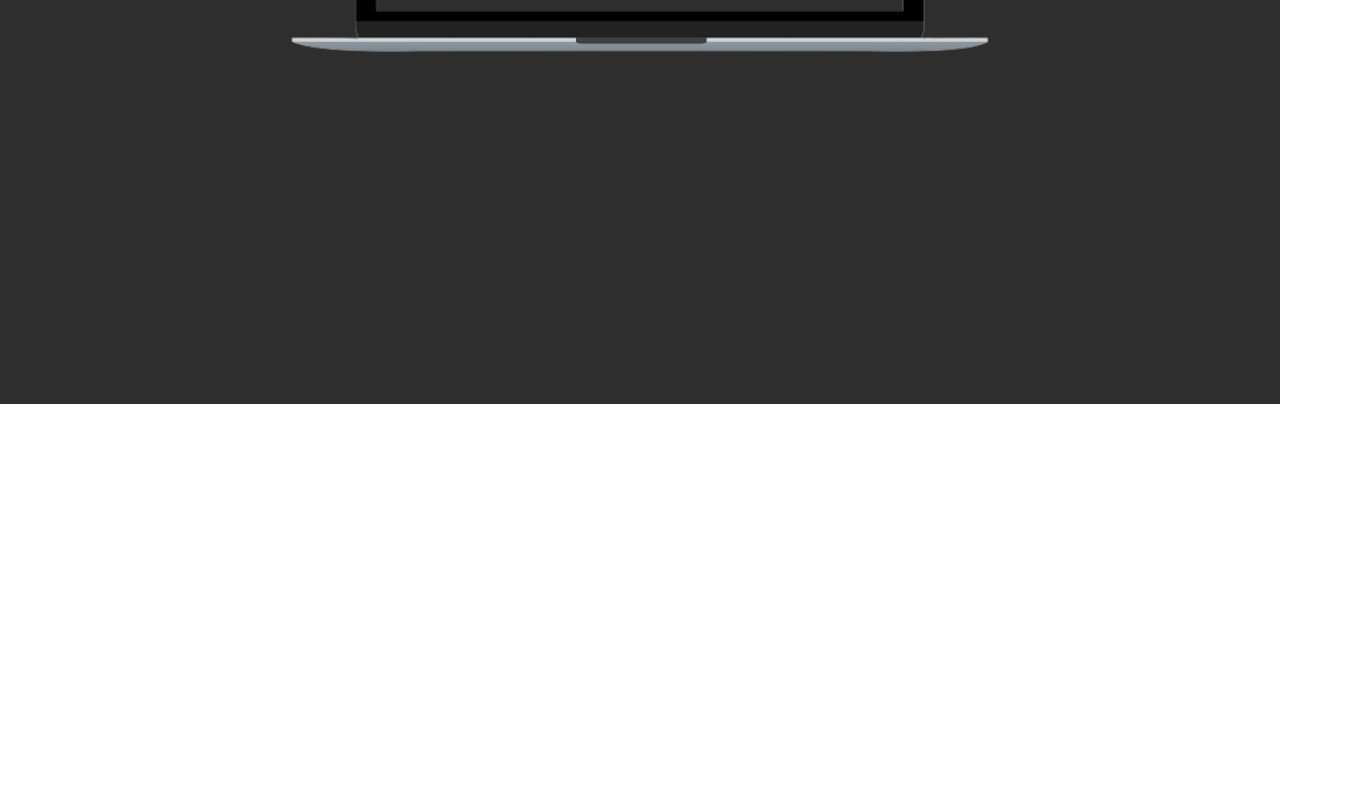
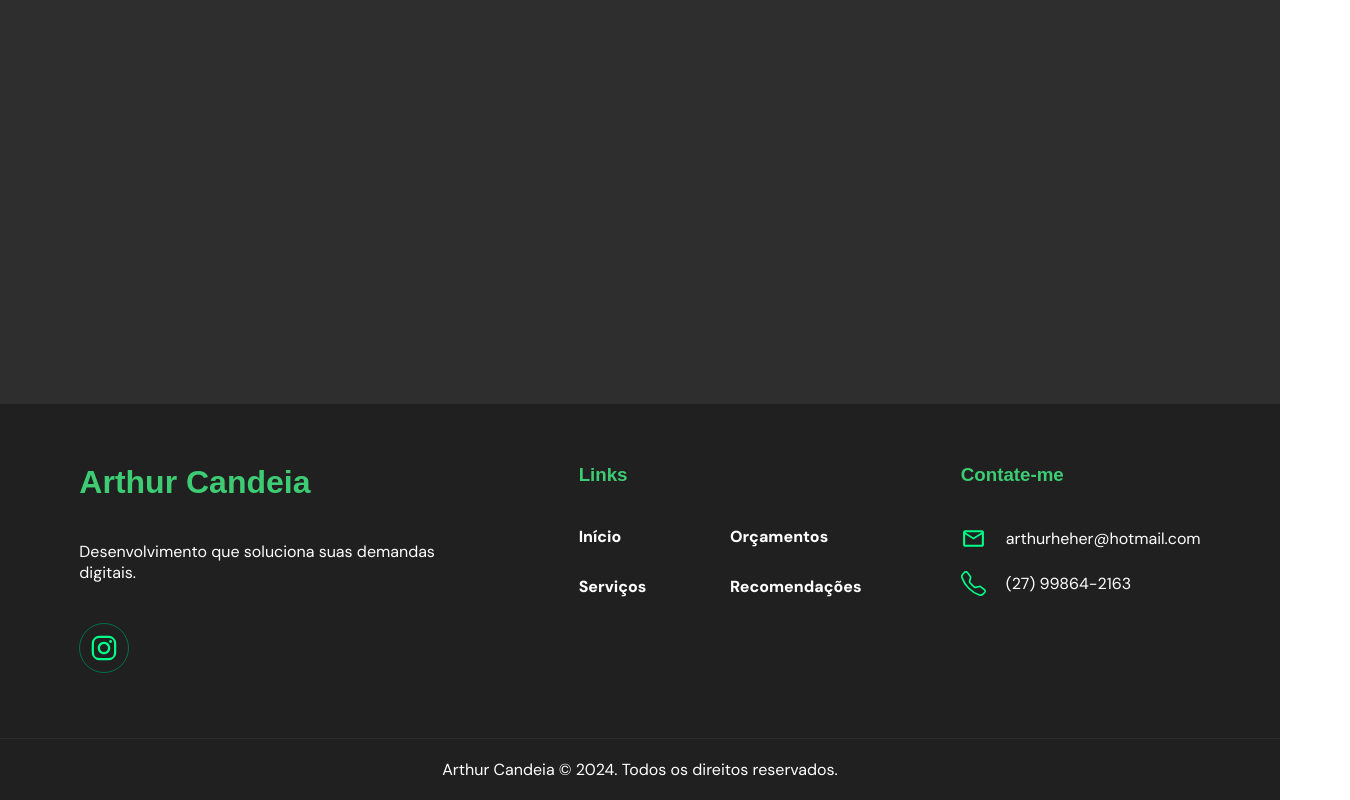
Before and after one commit to Arthur-Candeia/portfolio, a Next.js app: page /recomendacoes in a window 1280 px wide. Shown: the part 491-1291 px from the top of the page, 1350 px wide, since content can reach past the window. Before the commit the page ends 895 px from the top, so only its background shows below. Built offline with nearby package versions, Linux system fonts and the light colour scheme; a web font is replaced by a local one.

Commit message:
FEAT: Adicao do footer e construcao inicial da pagina de recomendacoes.

```diff
--- a/package.json
+++ b/package.json
@@ -13,6 +13,7 @@
     "next": "14.1.4",
     "react": "^18",
     "react-dom": "^18",
+    "react-icons": "^5.2.0",
     "swiper": "^11.1.1"
   },
   "devDependencies": {
--- a/src/app/layout.tsx
+++ b/src/app/layout.tsx
@@ -1,6 +1,7 @@
 import type { Metadata } from "next";
 import { DM_Sans, Frank_Ruhl_Libre } from "next/font/google";
 import { Header } from "@/components/common/Header";
+import { Footer } from "@/components/common/Footer";
 import '@/styles/common/style.scss'
 
 const font = DM_Sans({weight: ['200', '400', '500', '600', '800'], subsets: ['latin'], variable: '--font-dm'})
@@ -27,6 +28,7 @@ export default function RootLayout({
       <body className={`${font.variable} ${font2.variable}`}>
         <Header />
         {children}
+        <Footer />
         <script src="https://unpkg.com/aos@next/dist/aos.js"></script>
         <script>AOS.init()</script>
       </body>
--- a/src/app/recomendacoes/page.tsx
+++ b/src/app/recomendacoes/page.tsx
@@ -1,14 +1,22 @@
 import { Ratings } from '@/components/recomendacoes/Ratings'
 import styles from '@/styles/recomendacoes.module.scss'
+import Link from 'next/link'
 
 export default function Page() {
   return (
     <main className={styles.recomendacoes}>
       <section className={styles.ratings}>
-        <div>
-
+        <div className={styles.header} data-aos="fade-up" data-aos-duration="1000">
+          <h1><span>Excelentes</span> avaliações<br /><span>Contrate</span> agora</h1>
+          <div>
+            <p>Por meio do desenvolvimento de software realizo projetos que ultrapassem suas expectativas. Solicite um orçamento e tire o seu projeto do papel, você merece o melhor! Sua satisfação é importante, junte-se àqueles que tiveram suas demandas digitais solucionadas.</p>
+            <div className={styles.linksContainer}>
+              <Link href="https://api.whatsapp.com/send?phone=5527998642163&text=Olá!%20Tenho%20um%20projeto!" target="_blank" rel="external">WhatsApp</Link>
+              <Link href="/orcamentos" target="_self" rel="next">Faça um orçamento</Link>
+            </div>
+          </div>
         </div>
-        <div className={styles.notebook}>
+        <div className={styles.notebook} data-aos="fade-left" data-aos-delay="1000" data-aos-duration="2000">
           <Ratings />
         </div>
       </section>
--- /dev/null
+++ b/src/components/common/Footer.tsx
@@ -0,0 +1,45 @@
+import { Links } from "./Header";
+import Link from "next/link";
+import styles from "@/styles/components/common/footer.module.scss"
+import { FaInstagram } from "react-icons/fa";
+import { MdOutlineMailOutline } from "react-icons/md";
+import { BsTelephone } from "react-icons/bs";
+import { FiMapPin } from "react-icons/fi";
+
+export function Footer() {
+  return (
+    <>
+      <footer className={styles.footer}>
+        <div>
+          <h2>Arthur Candeia</h2>
+          <p>Desenvolvimento que soluciona suas demandas digitais.</p>
+          <div className={styles.social}>
+            <Link href="https://www.instagram.com/blackmonkeybrasil/" target="_blank" rel="external">
+              <FaInstagram />
+            </Link>
+          </div>
+        </div>
+        <div className={styles.links}>
+          <h3>Links</h3>
+          <div>
+            <Links />
+          </div>
+        </div>
+        <div className={styles.footerContacts}>
+          <h3>Contate-me</h3>
+          <aside>
+            <div>
+              <MdOutlineMailOutline />
+              <p>arthurheher@hotmail.com</p>
+            </div>
+            <div>
+              <BsTelephone />
+              <p>(27) 99864-2163</p>
+            </div>
+          </aside>
+        </div>
+      </footer>
+      <p className={styles.rights}>Arthur Candeia © 2024. Todos os direitos reservados.</p>
+    </>
+  )
+}
--- a/src/components/common/Header.tsx
+++ b/src/components/common/Header.tsx
@@ -23,7 +23,7 @@ export function Header() {
   )
 }
 
-function Links() {
+export function Links() {
   const pathname = usePathname()
   const links = [
     {href: '/orcamentos', name: 'Orçamentos'},
--- a/src/styles/common/style.scss
+++ b/src/styles/common/style.scss
@@ -4,12 +4,13 @@
   margin: 0;
   padding: 0;
   box-sizing: border-box;
-  font-family: $font1, system-ui, -apple-system, BlinkMacSystemFont, 'Segoe UI', Roboto, Oxygen, Ubuntu, Cantarell, 'Open Sans', 'Helvetica Neue', sans-serif;
 }
 
 body {
   width: 100%;
   height: 100vh;
+  overflow-x: hidden;
+  font-family: $font1, system-ui, -apple-system, BlinkMacSystemFont, 'Segoe UI', Roboto, Oxygen, Ubuntu, Cantarell, 'Open Sans', 'Helvetica Neue', sans-serif;
 }
 
 body::-webkit-scrollbar {
--- /dev/null
+++ b/src/styles/components/common/footer.module.scss
@@ -0,0 +1,121 @@
+@import '../../common/colors.scss';
+
+.footer {
+  position: relative;
+  display: flex;
+  flex-direction: column;
+  gap: 40px;
+  padding: 60px 20px;
+  font-family: $font1;
+  z-index: 1;
+  color: $color2;
+  background-color: #202020;
+
+  h2, h3 {
+    font-family: $font2;
+  }
+
+  h2 {
+    font-size: 2rem;
+  }
+
+  p {
+    color: $white;
+  }
+
+  & > div {
+    display: flex;
+    flex-direction: column;
+    gap: 40px;
+  }
+
+  .social {
+    display: flex;
+    gap: 10px;
+
+    svg {
+      width: 50px;
+      height: 50px;
+      padding: 10px;
+      text-align: center;
+      cursor: pointer;
+      fill: $color1;
+      border: 1px solid $color3;
+      border-radius: 50%;
+      transition: all 0.2s ease;
+
+      &:hover {
+        fill: $white;
+        background-color: $color1;
+      }
+    }
+  }
+
+  .links {
+    div {
+      display: grid;
+      grid-template-columns: repeat(2, 1fr);
+      grid-template-rows: repeat(2, 50px);
+    }
+
+    a {
+      font-weight: bold;
+      text-decoration: none;
+      color: $white;
+      transition: all 0.2s ease-in;
+
+      &:hover {
+        color: $color1;
+      }
+    }
+  }
+
+  .footerContacts {
+    aside {
+      display: flex;
+      flex-direction: column;
+      gap: 20px;
+    }
+
+    div {
+      display: flex;
+      align-items: center;
+      gap: 20px;
+
+      svg {
+        width: 25px;
+        height: 25px;
+        color: $color1;
+      }
+
+      p {
+        color: $white;
+      }
+    }
+  }
+}
+
+.rights {
+  padding: 20px 5px;
+  font-family: $font1;
+  text-align: center;
+  color: $white;
+  background-color: #202020;
+  border-top: 1px solid #2e2e2e;
+}
+
+@media only screen and (min-width: 715px) {
+  .footer {
+    flex-direction: row;
+    flex-wrap: wrap;
+    justify-content: space-evenly;
+
+    & > div {
+      max-width: 400px;
+    }
+
+    .links > div {
+      gap: 0px 20px;
+    }
+  }
+}
--- a/src/styles/recomendacoes.module.scss
+++ b/src/styles/recomendacoes.module.scss
@@ -6,14 +6,71 @@
   align-items: center;
   gap: 20px;
   width: 100%;
-  padding: 3% 10px 0px;
+  padding: 3% 30px 0px;
   background-color: $color4;
   min-height: 100%;
   background-color: #2e2e2e;
 }
 
 .ratings {
+  display: flex;
+  flex-direction: row;
+  width: 100%;
+
+  .header {
+    flex: 1;
+    display: flex;
+    flex-direction: column;
+    justify-content: center;
+    gap: 40px;
+    color: $white;
+
+    h1 {
+      font-size: 3rem;
+      font-weight: 800;
+      color: $white;
+      line-height: 1.2;
+
+      span {
+        background-image: linear-gradient(160deg, $color1 50%, #b8d4ba);
+        background-clip: text;
+        -webkit-background-clip: text;
+        -webkit-text-fill-color: transparent;
+      }
+    }
+
+    p {
+      font-size: 1.1rem;
+    }
+
+    .linksContainer {
+      display: flex;
+      gap: 20px;
+      margin-top: 20px;
+
+      a {
+        display: inline-block;
+        padding: 16px 30px;
+        font-size: 1rem;
+        font-weight: bold;
+        color: $white;
+        text-decoration: none;
+        color: $color4;
+        background-image: linear-gradient(45deg, #00753f, $color1 90%);
+        border-radius: 40px;
+        text-shadow: 1px 1px 1px rgba($color: $color4, $alpha: 0.3);
+        animation: chatBackground 10s infinite linear;
+
+        &:nth-child(2) {
+          color: $white;
+          background-image: linear-gradient(45deg, $color1, $color3 40%);
+        }
+      }
+    }
+  }
+
   .notebook {
+    flex: 2;
     width: 92vw;
     max-width: 700px;
     min-width: 280px;
@@ -98,3 +155,17 @@
     }
   }
 }
+
+@keyframes chatBackground {
+  0% {
+    background-size: 100% 200px;
+  }
+
+  50% {
+    background-size: 300% 200px;
+  }
+
+  100% {
+    background-size: 100% 200px;
+  }
+}
```
Also changed, not shown: 1 other file (tests, documents, lock files or other folders).
